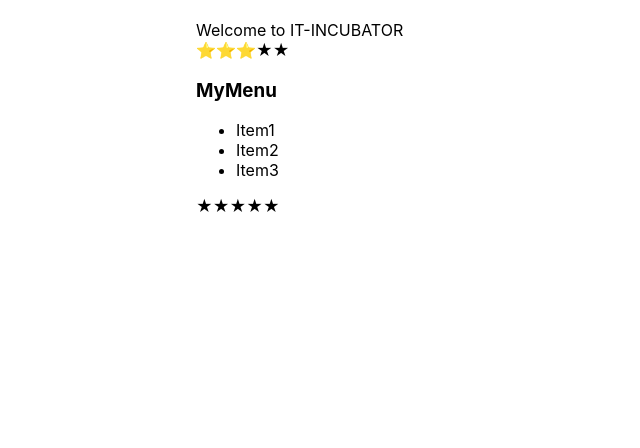
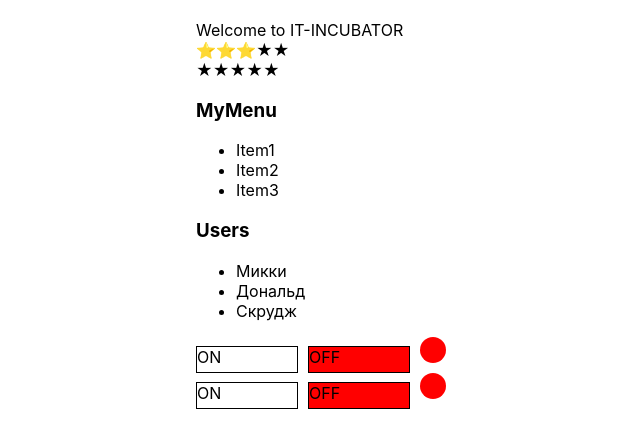
Before and after one commit to MaximChizhevskiy/html-css-react-sandbox, a React (Create React App) app: page / in a window 1280 px wide. Shown: the top 448 px of the page, without its empty margins (294-934 px from the left). Built offline with nearby package versions, Linux system fonts and the light colour scheme.

Commit message:
update app

```diff
--- a/src/App.tsx
+++ b/src/App.tsx
@@ -13,28 +13,23 @@ function App() {
     return (
         <div className="App">
             <AppTitle/>
-            <Rating value={ratingValue} onClick={setRatingValue}/>
+            <Rating value={ratingValue}
+                    onClick={setRatingValue}/>
+            <UncontrolledRating/>
             <Accordion titleValue={"MyMenu"}
                        setAccordionCollapsed={setAccordionCollapsed}
                        collapsed={accordionCollapsed}
                        itemOneValue={"Item1"}
                        itemTwoValue={"Item2"}
-                       itemThreeValue={"Item3"} />
-
-            {/*<UncontrolledAccordion titleValue={"Menu"}
-                                   itemOneValue={"Item1"}
-                                   itemTwoValue={"Item2"}
-                                   itemThreeValue={"Item3"}
+                       itemThreeValue={"Item3"}
             />
             <UncontrolledAccordion titleValue={"Users"}
                                    itemOneValue={"Микки"}
                                    itemTwoValue={"Дональд"}
                                    itemThreeValue={"Скрудж"}
             />
-            <UncontrolledRating/>
             <OnOff />
-            <OnOff />*/}
-            <UncontrolledRating/>
+            <OnOff />
         </div>
     );
 }
--- a/src/components/UncontrolledAccordion/UncontrolledAccordion.tsx
+++ b/src/components/UncontrolledAccordion/UncontrolledAccordion.tsx
@@ -20,7 +20,8 @@ function UncontrolledAccordion(props: UncontrolledAccordionPropsType) {
 function UncontrolledAccordionTitle(props: UncontrolledAccordionTitlePropsType) {
     console.log("UncontrolledAccordionTitle rendered")
     return (
-        <h3 onClick={() => {props.onClick()}} style={{cursor: "pointer"}}>{props.title}</h3>
+        <h3 onClick={() => {props.onClick()}}
+            style={{cursor: "pointer"}}>{props.title}</h3>
     )
 }
 
```
